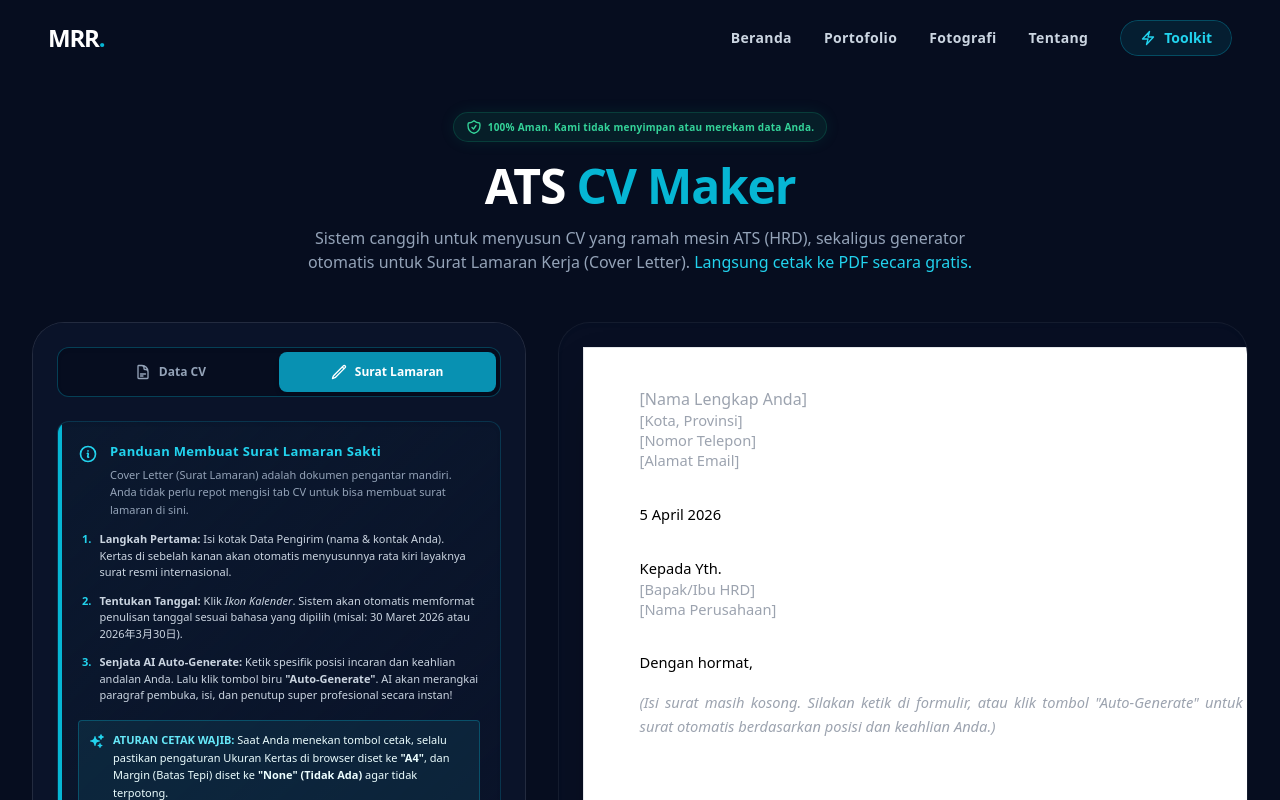
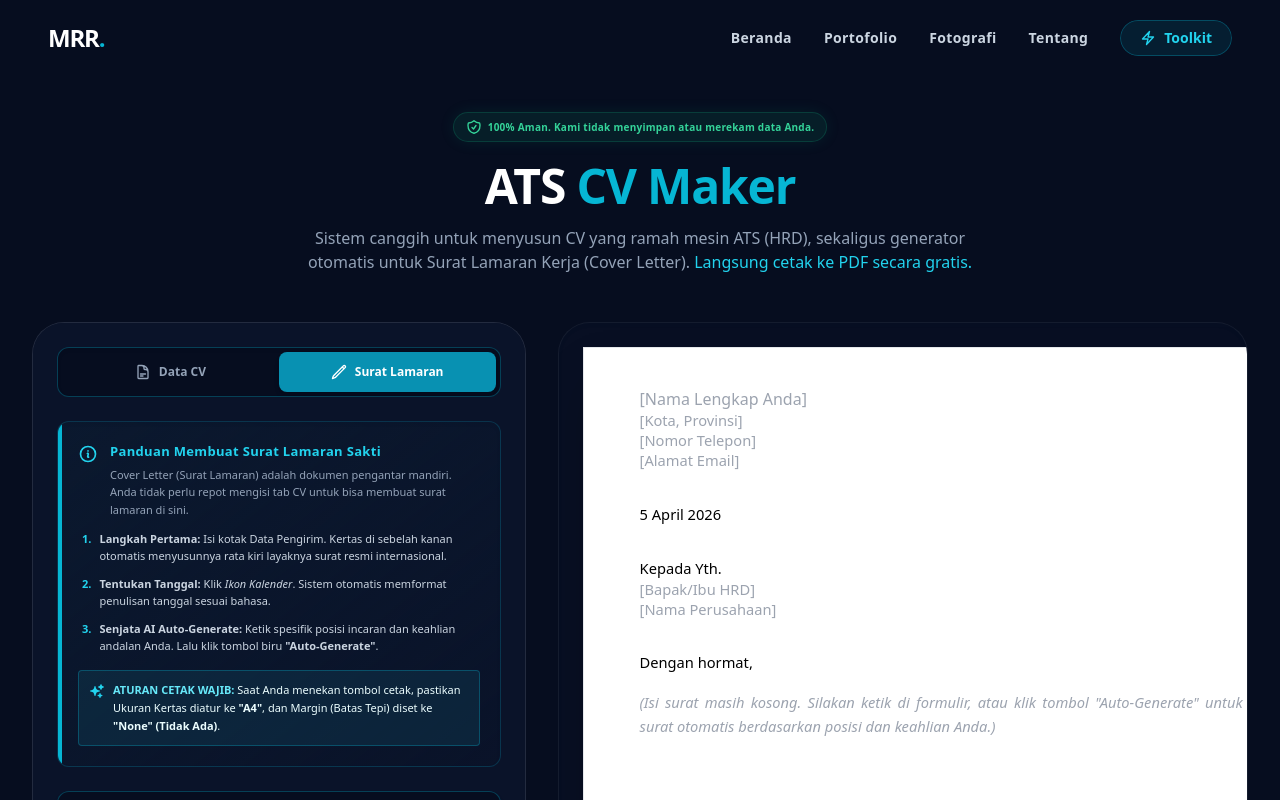
Before and after one commit to Rafli161102/CV-MRR, a Next.js app: page /cv-maker in a window 1280 px wide. Both pictures are taken after a click on the button "Surat Lamaran". Shown: the top 800 px of the page. Built offline with nearby package versions, Linux system fonts and the light colour scheme.

Commit message:
Update page.jsx

```diff
--- a/src/app/cv-maker/page.jsx
+++ b/src/app/cv-maker/page.jsx
@@ -45,7 +45,7 @@ export default function CVMaker() {
   const [template, setTemplate] = useState('normal');
   const [lang, setLang] = useState('id');
   const [isTranslating, setIsTranslating] = useState(false);
-  const [docMode, setDocMode] = useState('cv'); // 'cv' or 'cl'
+  const [docMode, setDocMode] = useState('cv');
 
   const getTodayDate = () => {
     const today = new Date();
@@ -171,7 +171,7 @@ export default function CVMaker() {
   };
 
   // =========================================================================
-  // DATA DUMMY PLACEHOLDER (TAMPIL JIKA FORM KOSONG)
+  // DATA DUMMY PLACEHOLDER
   // =========================================================================
   const dBasics = {
     name: lang === 'en' ? 'JOHN DOE' : lang === 'jp' ? '山田 太郎' : 'NAMA ANDA (PENGIRIM)',
@@ -209,7 +209,6 @@ export default function CVMaker() {
     { name: lang==='en'?'UX Design Professional':lang==='jp'?'日本語能力試験 N2':'Sertifikasi Profesional UX', period: lang==='en'?'2023':lang==='jp'?'2023/12':'2023', issuer: 'Google', description: lang==='en'?'- Mastered user research and wireframing.':'- Spesialisasi dalam riset pengguna dan wireframing.', isPlaceholder: true }
   ] : certs.filter(c => c.name.trim() || c.issuer.trim());
 
-  // PARSER TABEL JEPANG (JIS)
   const parseJpDate = (dateStr) => {
     if (!dateStr) return { year: '', month: '' };
     const parts = dateStr.split(/[\/\-\s]+/);
@@ -241,15 +240,16 @@ export default function CVMaker() {
   const isJapanese = template === 'jp-umum' || template === 'jp-asing';
 
   return (
-    <div className="min-h-screen pt-28 pb-20 px-4 md:px-8 bg-[#060D1F] relative z-10 selection:bg-cyan-500 selection:text-white font-sans">
+    <div className="min-h-screen pt-28 pb-20 px-4 md:px-8 bg-[#060D1F] relative z-10 selection:bg-cyan-500 selection:text-white font-sans print:bg-white print:pt-0 print:pb-0 print:px-0 print:min-h-0">
+
+      {/* PERBAIKAN CSS CETAK (MEMATIKAN POSITION ABSOLUTE) */}
       <style dangerouslySetInnerHTML={{__html: `
         @media print {
-          body { background: white !important; }
-          body * { visibility: hidden; }
-          #cv-preview, #cv-preview * { visibility: visible; }
-          #cv-preview { position: absolute; left: 0; top: 0; width: 100%; max-width: 100%; padding: 0 !important; margin: 0 !important; box-shadow: none !important; border: none !important; }
-          @page { size: A4; margin: 1.5cm; }
+          @page { size: A4; margin: 1cm; }
+          html, body { background: white !important; color: black !important; overflow: visible !important; height: auto !important; }
           .no-print { display: none !important; }
+          #preview-container { width: 100% !important; margin: 0 !important; padding: 0 !important; background: transparent !important; border: none !important; box-shadow: none !important; overflow: visible !important; }
+          #cv-preview { width: 100% !important; max-width: 100% !important; min-width: 0 !important; min-height: 0 !important; margin: 0 !important; padding: 0 !important; box-shadow: none !important; border: none !important; }
         }
         input[type="date"]::-webkit-calendar-picker-indicator { filter: invert(1); cursor: pointer; opacity: 0.7; }
         input[type="date"]::-webkit-calendar-picker-indicator:hover { opacity: 1; }
@@ -267,6 +267,7 @@ export default function CVMaker() {
         </div>
 
         <div className="flex flex-col xl:flex-row gap-8 items-start">
+
           {/* ========================================================= */}
           {/* KOLOM KIRI: FORMULIR ISIAN                                  */}
           {/* ========================================================= */}
@@ -280,7 +281,6 @@ export default function CVMaker() {
               </button>
             </div>
 
-            {/* PANDUAN DINAMIS & SANGAT DETAIL */}
             <div className="mb-6 p-5 rounded-xl border border-cyan-500/20 bg-gradient-to-br from-cyan-900/10 to-[#0A1329] shadow-inner relative overflow-hidden group">
               <div className="absolute top-0 left-0 w-1 h-full bg-cyan-500"></div>
               <div className="flex items-start gap-3 mb-3">
@@ -302,34 +302,34 @@ export default function CVMaker() {
                   <>
                     <li className="flex gap-2">
                       <span className="text-cyan-400 font-bold">1.</span>
-                      <span><b>Mulai dari Bahasa Indonesia:</b> Isi seluruh kotak form di bawah ini dengan bahasa ibu agar Anda lebih mudah menyusun kalimatnya.</span>
+                      <span><b>Mulai dari Bahasa Indonesia:</b> Isi seluruh form di bawah dengan bahasa ibu agar lebih mudah menyusun kalimatnya.</span>
                     </li>
                     <li className="flex gap-2">
                       <span className="text-cyan-400 font-bold">2.</span>
-                      <span><b>Fitur Bullet Point:</b> Saat mengisi kotak "Deskripsi" pekerjaan/proyek, gunakan tanda strip (-) di awal kalimat untuk membuat poin otomatis di kertas.</span>
+                      <span><b>Fitur Bullet Point:</b> Gunakan tanda strip (-) di kotak Deskripsi untuk membuat poin otomatis di kertas.</span>
                     </li>
                     <li className="flex gap-2">
                       <span className="text-cyan-400 font-bold">3.</span>
-                      <span><b>Sistem Translate Instan:</b> Tekan tombol kotak <b>EN</b> atau <b>JP</b> di panel "Magic Translate" bawah. AI akan otomatis menerjemahkan seluruh CV Anda tanpa merusak tata letak.</span>
+                      <span><b>Sistem Translate Instan:</b> Tekan tombol <b>EN</b> atau <b>JP</b> di panel "Magic Translate" bawah. AI otomatis menerjemahkan CV Anda.</span>
                     </li>
                     <li className="flex gap-2">
                       <span className="text-cyan-400 font-bold">4.</span>
-                      <span><b>Placeholder Cerdas:</b> Teks abu-abu di kertas hanyalah <i>contoh</i> visual. Teks abu-abu itu akan otomatis terganti menjadi hitam rapi ketika Anda mengetik di form.</span>
+                      <span><b>Sembunyikan Kategori:</b> Jika Anda tidak memiliki Proyek atau Sertifikasi, tekan tombol <span className="text-red-400 font-bold">Hapus</span>. Kategori akan hilang bersih dari kertas!</span>
                     </li>
                   </>
                 ) : (
                   <>
                     <li className="flex gap-2">
                       <span className="text-cyan-400 font-bold">1.</span>
-                      <span><b>Langkah Pertama:</b> Isi kotak Data Pengirim (nama & kontak Anda). Kertas di sebelah kanan akan otomatis menyusunnya rata kiri layaknya surat resmi internasional.</span>
+                      <span><b>Langkah Pertama:</b> Isi kotak Data Pengirim. Kertas di sebelah kanan otomatis menyusunnya rata kiri layaknya surat resmi internasional.</span>
                     </li>
                     <li className="flex gap-2">
                       <span className="text-cyan-400 font-bold">2.</span>
-                      <span><b>Tentukan Tanggal:</b> Klik <i>Ikon Kalender</i>. Sistem akan otomatis memformat penulisan tanggal sesuai bahasa yang dipilih (misal: 30 Maret 2026 atau 2026年3月30日).</span>
+                      <span><b>Tentukan Tanggal:</b> Klik <i>Ikon Kalender</i>. Sistem otomatis memformat penulisan tanggal sesuai bahasa.</span>
                     </li>
                     <li className="flex gap-2">
                       <span className="text-cyan-400 font-bold">3.</span>
-                      <span><b>Senjata AI Auto-Generate:</b> Ketik spesifik posisi incaran dan keahlian andalan Anda. Lalu klik tombol biru <b>"Auto-Generate"</b>. AI akan merangkai paragraf pembuka, isi, dan penutup super profesional secara instan!</span>
+                      <span><b>Senjata AI Auto-Generate:</b> Ketik spesifik posisi incaran dan keahlian andalan Anda. Lalu klik tombol biru <b>"Auto-Generate"</b>.</span>
                     </li>
                   </>
                 )}
@@ -338,7 +338,7 @@ export default function CVMaker() {
               <div className="mt-4 bg-cyan-900/30 p-2.5 rounded border border-cyan-500/30 flex gap-2">
                 <div className="text-cyan-400 mt-0.5"><SparklesIcon className="w-4 h-4"/></div>
                 <div className="text-[11px] text-cyan-50 leading-relaxed font-medium">
-                  <span className="text-cyan-300 font-bold uppercase">Aturan Cetak Wajib:</span> Saat Anda menekan tombol cetak, selalu pastikan pengaturan Ukuran Kertas di browser diset ke <b>"A4"</b>, dan Margin (Batas Tepi) diset ke <b>"None" (Tidak Ada)</b> agar tidak terpotong.
+                  <span className="text-cyan-300 font-bold uppercase">Aturan Cetak Wajib:</span> Saat Anda menekan tombol cetak, pastikan Ukuran Kertas diatur ke <b>"A4"</b>, dan Margin (Batas Tepi) diset ke <b>"None" (Tidak Ada)</b>.
                 </div>
               </div>
             </div>
@@ -372,7 +372,6 @@ export default function CVMaker() {
               </div>
             )}
 
-            {/* FORMULIR CV */}
             {docMode === 'cv' && (
               <div className="animate-fade-in-up">
                 <div className="mb-6">
@@ -513,7 +512,6 @@ export default function CVMaker() {
               </div>
             )}
 
-            {/* FORMULIR COVER LETTER */}
             {docMode === 'cl' && (
               <div className="mb-6 animate-fade-in-up">
                 <div className="flex justify-between items-center mb-5 pb-3 border-b border-white/10">
@@ -593,7 +591,7 @@ export default function CVMaker() {
           {/* ========================================================= */}
           {/* KOLOM KANAN: PREVIEW KERTAS (CV / COVER LETTER)             */}
           {/* ========================================================= */}
-          <div className="w-full xl:w-7/12 bg-[#0A1329]/50 p-4 sm:p-6 rounded-[2rem] overflow-x-auto [&::-webkit-scrollbar]:h-2 [&::-webkit-scrollbar-thumb]:bg-cyan-600 [&::-webkit-scrollbar-thumb]:rounded-full shadow-inner border border-white/5">
+          <div id="preview-container" className="w-full xl:w-7/12 bg-[#0A1329]/50 p-4 sm:p-6 rounded-[2rem] overflow-x-auto [&::-webkit-scrollbar]:h-2 [&::-webkit-scrollbar-thumb]:bg-cyan-600 [&::-webkit-scrollbar-thumb]:rounded-full shadow-inner border border-white/5">
             <div className="w-fit mx-auto relative">
 
               <div id="cv-preview" className={`w-[21cm] min-w-[21cm] min-h-[29.7cm] bg-white text-black py-10 px-12 sm:px-14 shadow-2xl shrink-0 border border-gray-200
@@ -627,13 +625,7 @@ export default function CVMaker() {
                       </div>
                     ) : (
 
-                      /* ====================================================================== */
-                      /* FORMAT COVER LETTER STANDAR INTERNASIONAL (DIKEMBALIKAN BLOCK RATA KIRI) */
-                      /* TIDAK ADA LAGI HEADER RAKSASA, TIDAK ADA GARIS BAWAH                   */
-                      /* ====================================================================== */
                       <div className="flex-1 text-[11pt] font-sans leading-relaxed text-black">
-
-                        {/* 1. Blok Pengirim (Rata Kiri Murni) */}
                         <div className="mb-8 leading-snug">
                           <div className="font-bold text-[12pt]">
                             {clData.senderName || <span className="text-gray-400 font-normal">{lang === 'en' ? '[Your Full Name]' : '[Nama Lengkap Anda]'}</span>}
@@ -649,25 +641,20 @@ export default function CVMaker() {
                           </div>
                         </div>
 
-                        {/* 2. Tanggal Surat */}
                         <div className="mb-8">{formatVisualDate(clData.date, lang)}</div>
 
-                        {/* 3. Blok Penerima (Tujuan Surat) */}
                         <div className="mb-8 leading-snug">
                           <div>{lang === 'id' ? 'Kepada Yth.' : 'To:'}</div>
                           <div className="font-bold">{clData.hr || <span className="text-gray-400 font-normal">{lang === 'en' ? '[Hiring Manager]' : '[Bapak/Ibu HRD]'}</span>}</div>
                           <div className="font-bold">{clData.company || <span className="text-gray-400 font-normal">{lang === 'en' ? '[Target Company]' : '[Nama Perusahaan]'}</span>}</div>
                         </div>
 
-                        {/* 4. Salam Pembuka */}
                         <div className="mb-4">{lang === 'id' ? 'Dengan hormat,' : `Dear ${clData.hr || 'Hiring Manager'},`}</div>
 
-                        {/* 5. Isi Surat Lamaran */}
                         <div className="whitespace-pre-wrap text-justify break-words min-h-[150px]">
                           {clData.body || <span className="text-gray-400 italic">{lang === 'id' ? '(Isi surat masih kosong. Silakan ketik di formulir, atau klik tombol "Auto-Generate" untuk merangkai surat otomatis berdasarkan posisi dan keahlian Anda.)' : '(Body is empty. Please type in the form, or click the "Auto-Generate" button on the left)'}</span>}
                         </div>
 
-                        {/* 6. Salam Penutup */}
                         <div className="mt-12">{lang === 'id' ? 'Hormat saya,' : 'Sincerely,'}<br/><br/><br/><br/><span className="font-bold">{clData.senderName || <span className="text-gray-400 font-normal">{lang === 'en' ? '[Your Name]' : '[Nama Anda]'}</span>}</span></div>
                       </div>
                     )}
@@ -800,7 +787,6 @@ export default function CVMaker() {
                         </div>
                       </div>
                     ) : (
-                      /* TAMPILAN CV UMUM DENGAN PLACEHOLDER VISUAL */
                       <>
                         {(() => {
                           const contactItems = [
@@ -876,9 +862,10 @@ export default function CVMaker() {
                           );
                         })()}
 
-                        {/* MESIN RENDER DAFTAR (PENGALAMAN DLL) DENGAN PLACEHOLDER GRAY */}
+                        {/* PERBAIKAN LOGIKA KONDISIONAL (KATEGORI HILANG JIKA KOSONG) */}
                         {(() => {
                           const formatDesc = (text, isNorm, isPh) => text ? text.split('\n').map((l, i) => { const isBul = l.trim().startsWith('-'); return <div key={i} className={`flex ${isBul ? 'mt-1' : ''}`}>{isBul && <span className="mr-2 font-bold">•</span>}<span className={`${isBul ? 'flex-1' : ''} ${isNorm ? 'text-[10.5pt] leading-[1.5]' : 'text-[13px] leading-relaxed'} ${isPh ? 'text-gray-400' : 'text-black'} text-justify`}>{isBul ? l.replace(/^-/, '').trim() : l}</span></div>; }) : null;
+
                           const SecTitle = ({ t }) => {
                             if (template === 'normal') return <h2 className="text-[11pt] font-bold uppercase border-b-[1.5px] border-black mb-2.5 pb-0.5 text-black tracking-wide mt-5">{t}</h2>;
                             if (template === 'executive') return <h2 className="text-[12px] font-bold uppercase border-b border-gray-300 mb-2 pb-1 text-gray-900 tracking-widest mt-3">{t}</h2>;
@@ -886,15 +873,16 @@ export default function CVMaker() {
                             return <h2 className="text-[12pt] font-bold uppercase text-center border-b border-black mb-3 pb-1 tracking-widest mt-4">{t}</h2>;
                           };
 
-                          const R_Edu = () => <div className="mb-3"><SecTitle t={t.edu} />{activeEdu.map((e, i) => <div key={i} className="mb-2.5 break-inside-avoid"><div className="flex justify-between"><h3 className={`text-[10.5pt] font-bold ${e.isPlaceholder ? 'text-gray-400' : 'text-black'}`}>{e.institution}</h3><span className={`text-[10.5pt] whitespace-nowrap ${e.isPlaceholder ? 'text-gray-400' : 'text-black'}`}>{e.period}</span></div><div className={`text-[10.5pt] ${e.isPlaceholder ? 'text-gray-400' : 'text-black'}`}>{e.major}</div>{e.gpa && <div className={`text-[10.5pt] ${e.isPlaceholder ? 'text-gray-400' : 'text-black'}`}>{e.gpa}</div>}</div>)}</div>;
+                          // Logika .length > 0 memastikan jika array kosong (dihapus semua), seluruh kategori (termasuk judul) lenyap.
+                          const R_Edu = () => activeEdu.length > 0 ? <div className="mb-3"><SecTitle t={t.edu} />{activeEdu.map((e, i) => <div key={i} className="mb-2.5 break-inside-avoid"><div className="flex justify-between"><h3 className={`text-[10.5pt] font-bold ${e.isPlaceholder ? 'text-gray-400' : 'text-black'}`}>{e.institution}</h3><span className={`text-[10.5pt] whitespace-nowrap ${e.isPlaceholder ? 'text-gray-400' : 'text-black'}`}>{e.period}</span></div><div className={`text-[10.5pt] ${e.isPlaceholder ? 'text-gray-400' : 'text-black'}`}>{e.major}</div>{e.gpa && <div className={`text-[10.5pt] ${e.isPlaceholder ? 'text-gray-400' : 'text-black'}`}>{e.gpa}</div>}</div>)}</div> : null;
 
                           const R_Skl = () => <div className="mb-3 break-inside-avoid"><SecTitle t={t.skills} />{template === 'normal' ? <div className="grid grid-cols-2 sm:grid-cols-3 gap-x-4 gap-y-1 mt-1 text-[10.5pt] text-black">{(basics.skills || dBasics.skills).split(',').map((s, i) => <div key={i} className={`flex items-start ${basics.skills ? 'text-black' : 'text-gray-400'}`}><span className="mr-2 font-bold">•</span><span>{s.trim()}</span></div>)}</div> : <p className={`text-[10.5pt] leading-relaxed whitespace-pre-wrap break-words ${basics.skills ? 'text-black' : 'text-gray-400'}`}>{basics.skills || dBasics.skills}</p>}</div>;
 
-                          const R_Exp = () => <div className="mb-3"><SecTitle t={t.exp} />{activeExp.map((e, i) => <div key={i} className="mb-3.5 break-inside-avoid"><div className="flex justify-between"><h3 className={`text-[10.5pt] font-bold ${e.isPlaceholder ? 'text-gray-400' : 'text-black'}`}>{e.company}</h3><span className={`text-[10.5pt] whitespace-nowrap ${e.isPlaceholder ? 'text-gray-400' : 'text-black'}`}>{e.period}</span></div><div className={`text-[10.5pt] mb-1 ${template === 'modern' ? 'font-bold' : 'font-medium'} ${e.isPlaceholder ? 'text-gray-400' : template === 'modern' ? 'text-gray-800' : 'text-black'}`}>{e.role}</div><div className={`${template === 'normal' ? 'ml-0' : 'pl-3'}`}>{formatDesc(e.description, template === 'normal', e.isPlaceholder)}</div></div>)}</div>;
+                          const R_Exp = () => activeExp.length > 0 ? <div className="mb-3"><SecTitle t={t.exp} />{activeExp.map((e, i) => <div key={i} className="mb-3.5 break-inside-avoid"><div className="flex justify-between"><h3 className={`text-[10.5pt] font-bold ${e.isPlaceholder ? 'text-gray-400' : 'text-black'}`}>{e.company}</h3><span className={`text-[10.5pt] whitespace-nowrap ${e.isPlaceholder ? 'text-gray-400' : 'text-black'}`}>{e.period}</span></div><div className={`text-[10.5pt] mb-1 ${template === 'modern' ? 'font-bold' : 'font-medium'} ${e.isPlaceholder ? 'text-gray-400' : template === 'modern' ? 'text-gray-800' : 'text-black'}`}>{e.role}</div><div className={`${template === 'normal' ? 'ml-0' : 'pl-3'}`}>{formatDesc(e.description, template === 'normal', e.isPlaceholder)}</div></div>)}</div> : null;
 
-                          const R_Prj = () => <div className="mb-3"><SecTitle t={t.proj} />{activeProj.map((p, i) => <div key={i} className="mb-3.5 break-inside-avoid"><div className="flex justify-between"><h3 className={`text-[10.5pt] font-bold ${p.isPlaceholder ? 'text-gray-400' : 'text-black'}`}>{p.name}</h3><span className={`text-[10.5pt] whitespace-nowrap ${p.isPlaceholder ? 'text-gray-400' : 'text-black'}`}>{p.period}</span></div><div className={`mt-1 ${template === 'normal' ? 'ml-0' : 'pl-3'}`}>{formatDesc(p.description, template === 'normal', p.isPlaceholder)}</div></div>)}</div>;
+                          const R_Prj = () => activeProj.length > 0 ? <div className="mb-3"><SecTitle t={t.proj} />{activeProj.map((p, i) => <div key={i} className="mb-3.5 break-inside-avoid"><div className="flex justify-between"><h3 className={`text-[10.5pt] font-bold ${p.isPlaceholder ? 'text-gray-400' : 'text-black'}`}>{p.name}</h3><span className={`text-[10.5pt] whitespace-nowrap ${p.isPlaceholder ? 'text-gray-400' : 'text-black'}`}>{p.period}</span></div><div className={`mt-1 ${template === 'normal' ? 'ml-0' : 'pl-3'}`}>{formatDesc(p.description, template === 'normal', p.isPlaceholder)}</div></div>)}</div> : null;
 
-                          const R_Crt = () => <div className="mb-3"><SecTitle t={t.cert} />{activeCerts.map((c, i) => <div key={i} className="mb-3.5 break-inside-avoid"><div className="flex justify-between"><h3 className={`text-[10.5pt] font-bold ${c.isPlaceholder ? 'text-gray-400' : 'text-black'}`}>{c.name}</h3><span className={`text-[10.5pt] whitespace-nowrap ${c.isPlaceholder ? 'text-gray-400' : 'text-black'}`}>{c.period}</span></div><div className={`text-[10.5pt] italic mb-1 ${c.isPlaceholder ? 'text-gray-400' : 'text-black'}`}>{c.issuer}</div><div className={`${template === 'normal' ? 'ml-0' : 'pl-3'}`}>{formatDesc(c.description, template === 'normal', c.isPlaceholder)}</div></div>)}</div>;
+                          const R_Crt = () => activeCerts.length > 0 ? <div className="mb-3"><SecTitle t={t.cert} />{activeCerts.map((c, i) => <div key={i} className="mb-3.5 break-inside-avoid"><div className="flex justify-between"><h3 className={`text-[10.5pt] font-bold ${c.isPlaceholder ? 'text-gray-400' : 'text-black'}`}>{c.name}</h3><span className={`text-[10.5pt] whitespace-nowrap ${c.isPlaceholder ? 'text-gray-400' : 'text-black'}`}>{c.period}</span></div><div className={`text-[10.5pt] italic mb-1 ${c.isPlaceholder ? 'text-gray-400' : 'text-black'}`}>{c.issuer}</div><div className={`${template === 'normal' ? 'ml-0' : 'pl-3'}`}>{formatDesc(c.description, template === 'normal', c.isPlaceholder)}</div></div>)}</div> : null;
 
                           if (template === 'normal') return <><R_Edu/><R_Skl/><R_Exp/><R_Prj/><R_Crt/></>;
                           if (template === 'modern') return <><R_Exp/><R_Edu/><R_Skl/><R_Prj/><R_Crt/></>;
```
